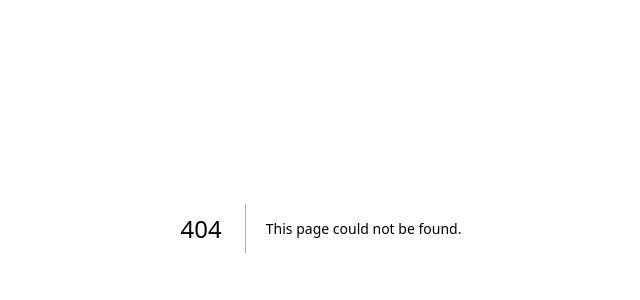
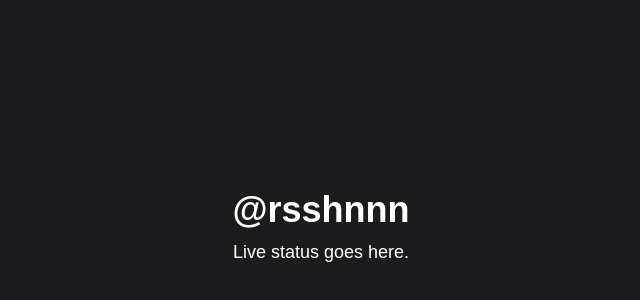
Before and after one commit to dustyest/dustyest.github.io, a Next.js app: page /status in a window 1280 px wide. Before the commit this address had no page. Shown: the part 172-472 px from the top of the page, without its empty margins (319-959 px from the left). Built offline with nearby package versions, Linux system fonts and the light colour scheme.

Commit message:
Initial commit with /status page

```diff
--- /dev/null
+++ b/app/status/page.tsx
@@ -0,0 +1,8 @@
+export default function StatusPage() {
+  return (
+    <main className="min-h-screen flex flex-col items-center justify-center bg-[#1c1c1e] text-white">
+      <h1 className="text-4xl font-bold mb-2">@rsshnnn</h1>
+      <p className="text-lg">Live status goes here.</p>
+    </main>
+  );
+}
```
